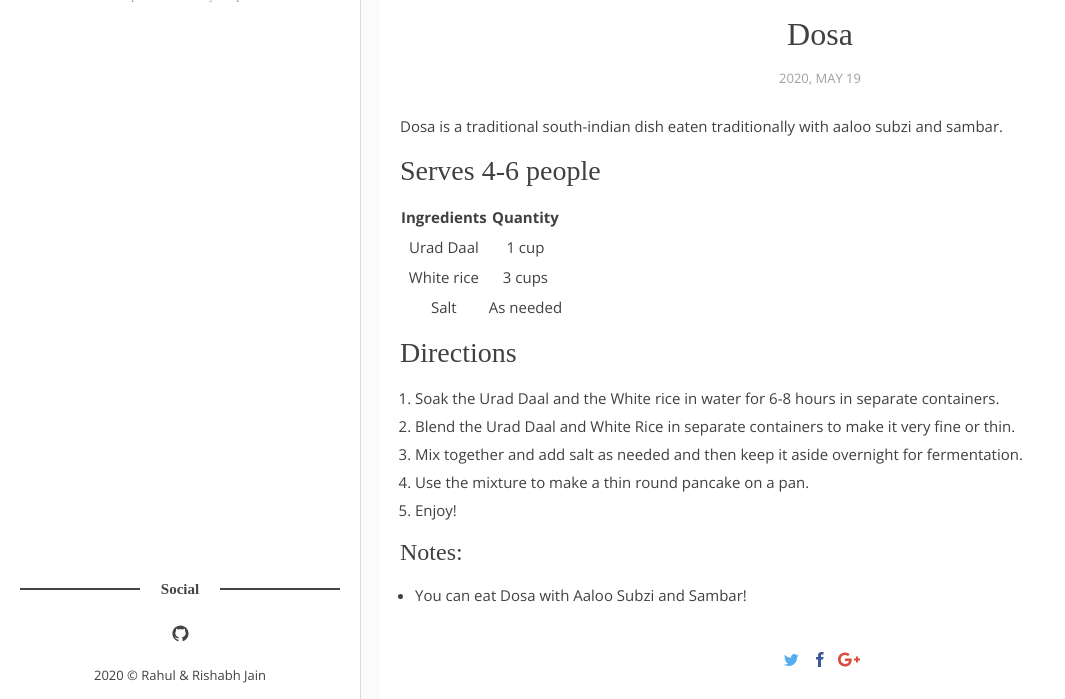
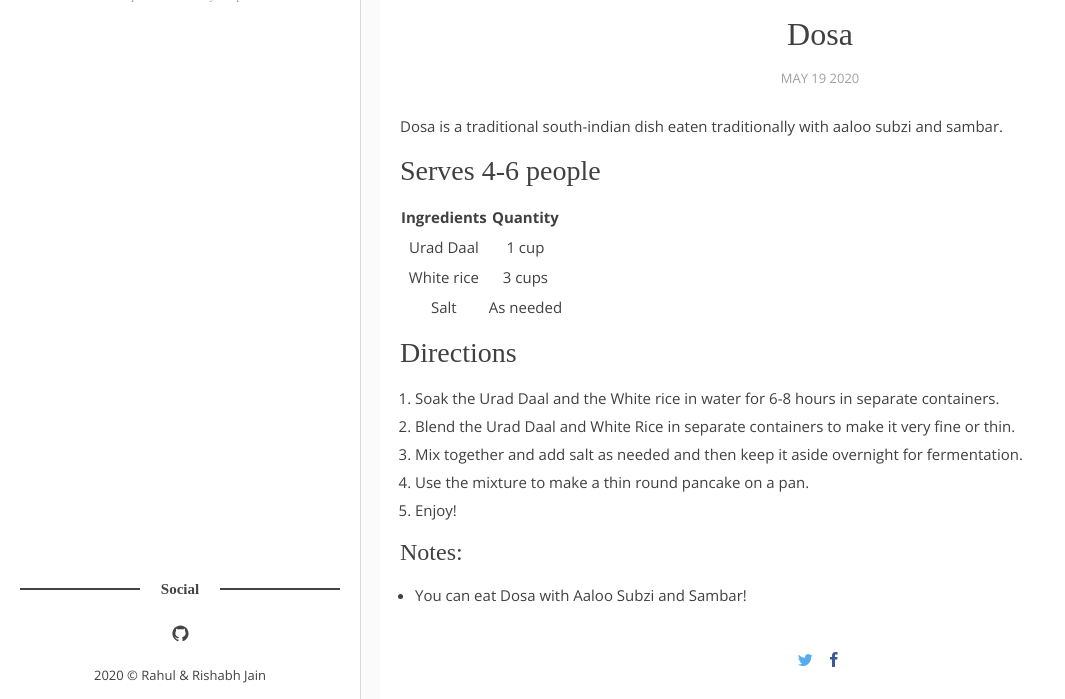
Before and after one commit to JainRecipes/JainRecipes.github.io, a Jekyll site: the page built from _posts/2020-05-18-dosa.markdown, in a window 1280 px wide and 900 px high, scrolled down 326 px, cut to the strip 191-890 px from the top of the window. Shown: the whole strip, without its empty margins (0-1065 px from the left). Built offline with Jekyll 4.4.1, drawn with Linux system fonts in a browser that asks for light colours; some web fonts are replaced.

Commit message:
update post.html layout

```diff
--- a/_layouts/post.html
+++ b/_layouts/post.html
@@ -23,7 +23,7 @@ layout: home
       <header class="c-article__header">
         <h1 class="c-article__title">{{page.title}}</h1>
         <div class="c-article__date">
-          <span>{{page.date | date: '%Y, %b %d'}}</span>
+          <span>{{page.date | date: '%b %d %Y'}}</span>
         </div>
       </header>
       {{page.content | markdownify}}
@@ -37,7 +37,6 @@ layout: home
           <a href="https://twitter.com/intent/tweet?text={{ page.title | uri_escape }}&url={{ site.url }}{{ page.url }}" title="Share
           on Twitter" rel="nofollow" target="_blank"><div data-icon='ei-sc-twitter' data-size='s'></div></a>
           <a href="https://facebook.com/sharer.php?u={{ site.url }}{{ page.url }}" title="Share on Facebook" rel="nofollow" target="_blank"><div data-icon='ei-sc-facebook' data-size='s'></div></a>
-          <a href="https://plus.google.com/share?url={{ site.url }}{{ page.url }}" title="Share on Google+" rel="nofollow" target="_blank"><div data-icon='ei-sc-google-plus' data-size='s'></div></a>
         </div>
       </div>
       {% include newsletter.html %}
```
